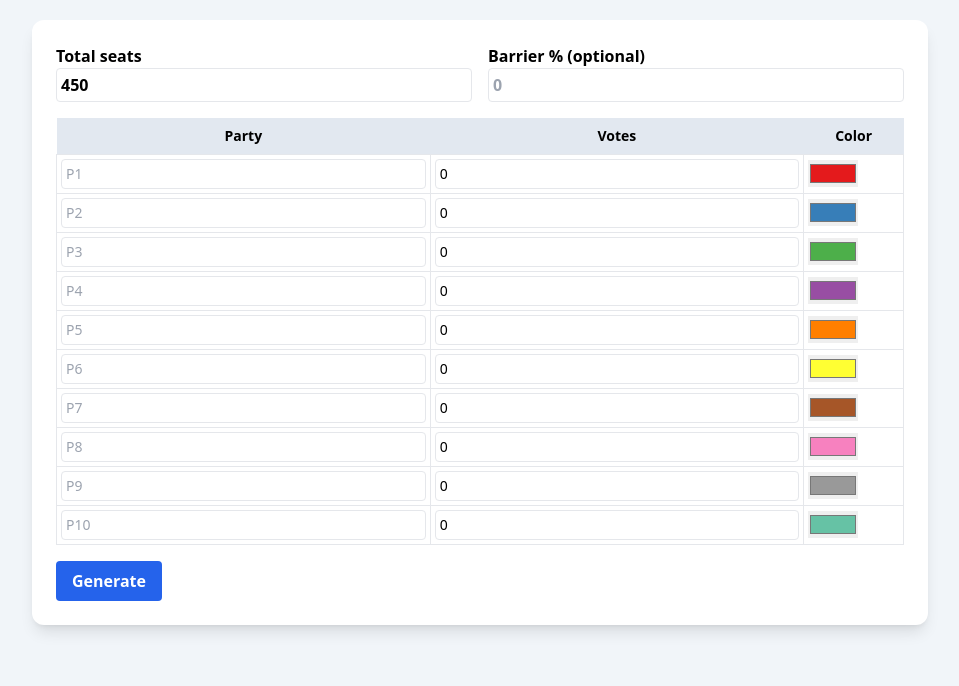
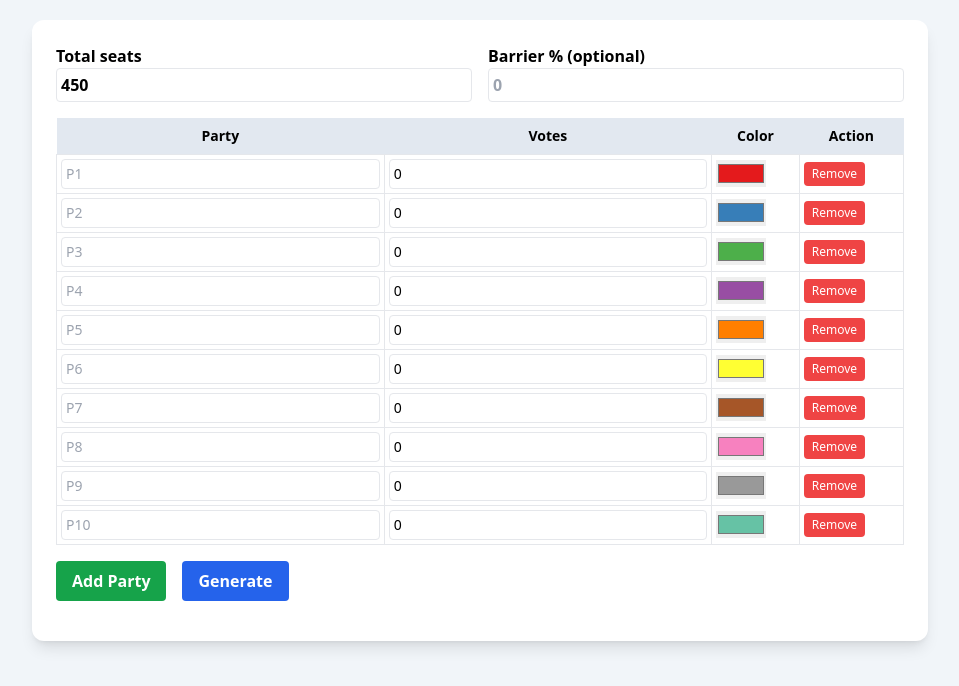
Before and after one commit to iv-div/pr_apportionment, a plain HTML site: page index.html in a window 1280 px wide. Shown: the part 72-758 px from the top of the page, without its empty margins (160-1119 px from the left). Drawn offline with nearby package versions, Linux system fonts and the light colour scheme.

Commit message:
Add files via upload

```diff
--- a/index.html
+++ b/index.html
@@ -36,26 +36,49 @@
     </div>
     <table class="w-full text-sm mb-4 border-collapse">
       <thead>
-        <tr class="bg-slate-200"><th class="p-2">Party</th><th class="p-2">Votes</th><th class="p-2">Color</th></tr>
+        <tr class="bg-slate-200"><th class="p-2">Party</th><th class="p-2">Votes</th><th class="p-2">Color</th><th class="p-2">Action</th></tr>
       </thead>
       <tbody id="partyTable"></tbody>
     </table>
-    <button type="submit" class="bg-blue-600 hover:bg-blue-700 text-white font-semibold rounded px-4 py-2">Generate</button>
+    <div class="flex gap-4 mb-4">
+      <button type="button" id="addParty" class="bg-green-600 hover:bg-green-700 text-white font-semibold rounded px-4 py-2">Add Party</button>
+      <button type="submit" class="bg-blue-600 hover:bg-blue-700 text-white font-semibold rounded px-4 py-2">Generate</button>
+    </div>
   </form>
 
   <!-- OUTPUT -->
   <div id="results" class="w-full max-w-5xl space-y-12"></div>
 
 <script>
-const defaultColors=['#e41a1c','#377eb8','#4daf4a','#984ea3','#ff7f00','#ffff33','#a65628','#f781bf','#999999','#66c2a5'];
+const defaultColors=['#e41a1c','#377eb8','#4daf4a','#984ea3','#ff7f00','#ffff33','#a65628','#f781bf','#999999','#66c2a5','#1f78b4','#33a02c','#e31a1c','#ff7f00','#6a3d9a','#b15928','#a6cee3','#b2df8a','#fb9a99','#fdbf6f'];
 const tbody=document.getElementById('partyTable');
+
+function addPartyRow(index) {
+  const row=document.createElement('tr');
+  const colorIndex = index % defaultColors.length;
+  row.innerHTML=`<td class="border p-1"><input class="w-full border rounded p-1" placeholder="P${index+1}" /></td>
+                 <td class="border p-1"><input type="number" class="w-full border rounded p-1" min="0" value="0" /></td>
+                 <td class="border p-1"><input type="color" value="${defaultColors[colorIndex]}" /></td>
+                 <td class="border p-1"><button type="button" class="remove-party bg-red-500 hover:bg-red-600 text-white rounded px-2 py-1 text-xs">Remove</button></td>`;
+  tbody.appendChild(row);
+
+  // Add remove functionality
+  row.querySelector('.remove-party').addEventListener('click', function() {
+    if (tbody.children.length > 1) { // Keep at least one row
+      row.remove();
+    }
+  });
+}
+
+// Initialize with 10 parties
 for(let i=0;i<10;i++){
-  const row=document.createElement('tr');
-  row.innerHTML=`<td class="border p-1"><input class="w-full border rounded p-1" placeholder="P${i+1}" /></td>
-                 <td class="border p-1"><input type="number" class="w-full border rounded p-1" min="0" value="0" /></td>
-                 <td class="border p-1"><input type="color" value="${defaultColors[i]}" /></td>`;
-  tbody.appendChild(row);
+  addPartyRow(i);
 }
+
+// Add party button functionality
+document.getElementById('addParty').addEventListener('click', function() {
+  addPartyRow(tbody.children.length);
+});
 
 // Disable mouse wheel and drag on number inputs
 document.addEventListener('wheel', function(e) {
@@ -178,13 +201,13 @@ function buildSVG(title,counts,names,colors,seatR=6,gap=1,innerR=28){
   const scaleFactor = Math.max(1, Math.sqrt(total / 300));
   const baseOuterR = outerR;
   const totalWidth = (baseOuterR * 2 + 200) * scaleFactor;
-  const totalHeight = (innerR + row * rStep + 140) * scaleFactor; // увеличен отступ сверху
+  const totalHeight = (innerR + row * rStep + 160) * scaleFactor; // еще больше отступа сверху
   const cx = (baseOuterR + 40) * scaleFactor;
   const cy = totalHeight - 80 * scaleFactor;
 
   const svg=[`<svg width="${totalWidth}" height="${totalHeight}" viewBox="0 0 ${totalWidth} ${totalHeight}" xmlns="http://www.w3.org/2000/svg">`];
   svg.push(`<rect width="100%" height="100%" fill="white"/>`); // White background
-  svg.push(`<text x="${cx}" y="${50*scaleFactor}" text-anchor="middle" font-size="${18*scaleFactor}" font-family="sans-serif" font-weight="bold">${title}</text>`);
+  svg.push(`<text x="${cx}" y="${60*scaleFactor}" text-anchor="middle" font-size="${18*scaleFactor}" font-family="sans-serif" font-weight="bold">${title}</text>`);
 
   let idx=0;
   const scaledSeatR = seatR * scaleFactor;
```
